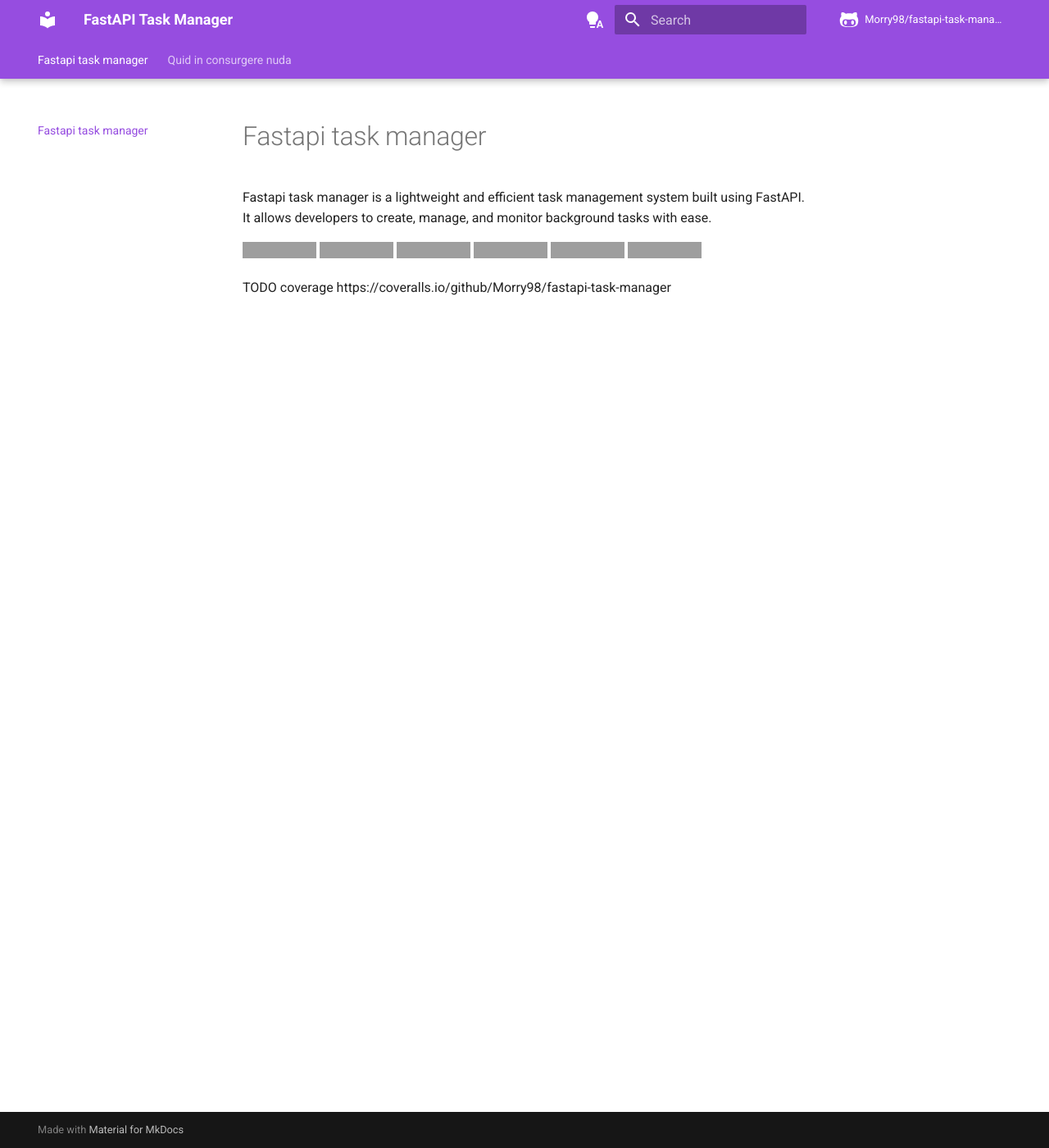
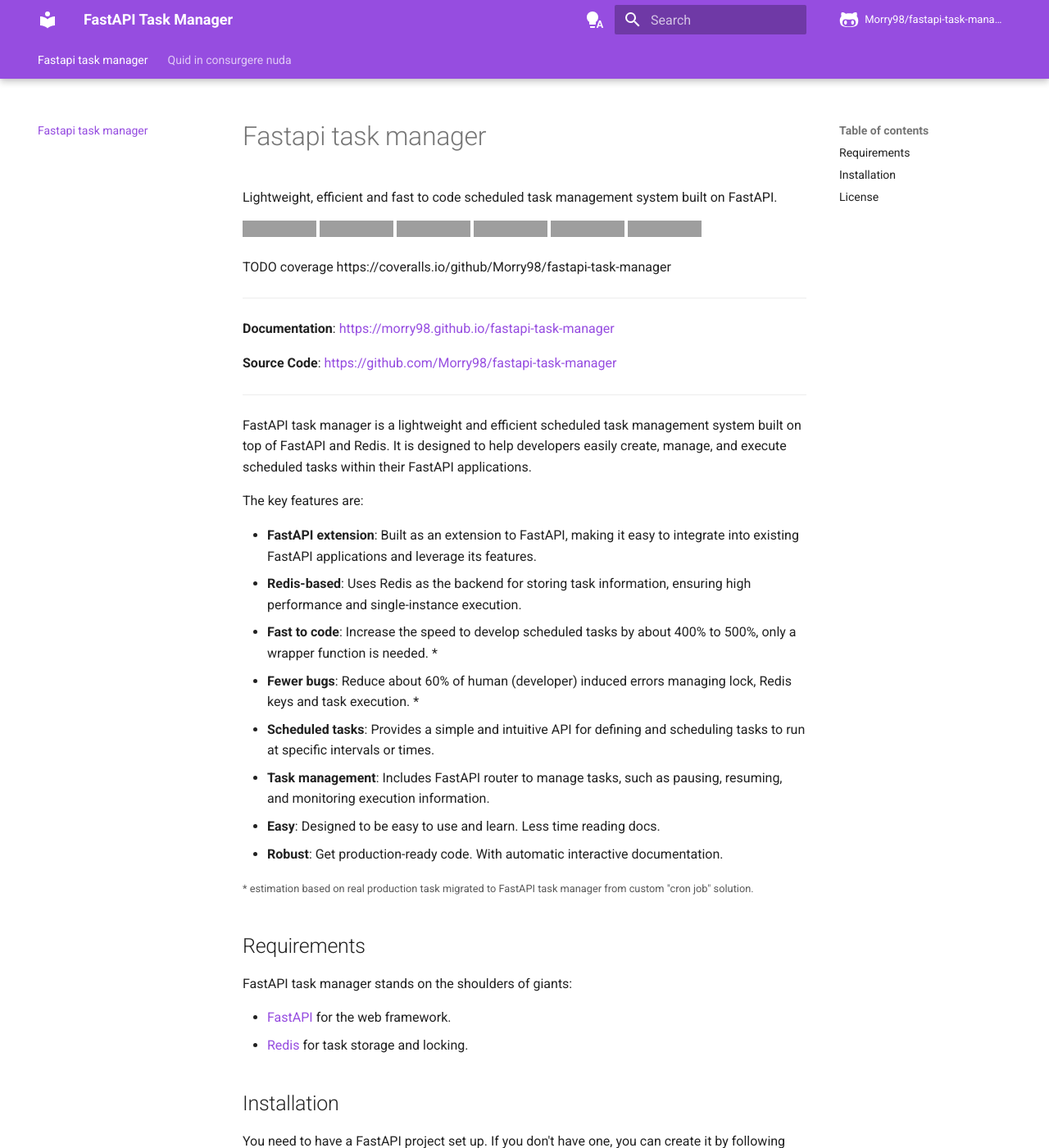
Before and after one commit to Morry98/fastapi-task-manager, an MkDocs documentation site: the page built from docs/docs/index.md, in a window 1280 px wide and 1400 px high. Shown: the whole window at 82% size. Built offline with MkDocs 1.6.1 and Material for MkDocs 9.7.7, drawn with Linux system fonts in a browser that asks for light colours; comment, search, counter and statistics services are not loaded; some of the changed text lies outside the part shown; grey boxes are pictures that could not be loaded.

Commit message:
update index.md and readme

````diff
--- a/docs/docs/index.md
+++ b/docs/docs/index.md
@@ -5,7 +5,7 @@
   - fastapi
   - fastapi task manager
 ---
-Fastapi task manager is a lightweight and efficient task management system built using FastAPI. It allows developers to create, manage, and monitor background tasks with ease.
+Lightweight, efficient and fast to code scheduled task management system built on FastAPI.
 
 ![PyPI - Version](https://img.shields.io/pypi/v/fastapi-task-manager?style=plastic&color=964de0)
 ![PyPI - Downloads](https://img.shields.io/pypi/dm/fastapi-task-manager?style=plastic&label=pypi%20download&color=964de0)
@@ -15,3 +15,50 @@
 ![Coveralls](https://img.shields.io/coverallsCoverage/github/morry98/fastapi-task-manager?style=plastic&color=964de0)
 
 TODO coverage https://coveralls.io/github/Morry98/fastapi-task-manager
+
+---
+
+**Documentation**: <a href="https://morry98.github.io/fastapi-task-manager" target="_blank">https://morry98.github.io/fastapi-task-manager</a>
+
+**Source Code**: <a href="https://github.com/Morry98/fastapi-task-manager" target="_blank">https://github.com/Morry98/fastapi-task-manager</a>
+
+---
+
+FastAPI task manager is a lightweight and efficient scheduled task management system built on top of FastAPI and Redis. It is designed to help developers easily create, manage, and execute scheduled tasks within their FastAPI applications.
+
+The key features are:
+
+* **FastAPI extension**: Built as an extension to FastAPI, making it easy to integrate into existing FastAPI applications and leverage its features.
+* **Redis-based**: Uses Redis as the backend for storing task information, ensuring high performance and single-instance execution.
+* **Fast to code**: Increase the speed to develop scheduled tasks by about 400% to 500%, only a wrapper function is needed. *
+* **Fewer bugs**: Reduce about 60% of human (developer) induced errors managing lock, Redis keys and task execution. *
+* **Scheduled tasks**: Provides a simple and intuitive API for defining and scheduling tasks to run at specific intervals or times.
+* **Task management**: Includes FastAPI router to manage tasks, such as pausing, resuming, and monitoring execution information.
+* **Easy**: Designed to be easy to use and learn. Less time reading docs.
+* **Robust**: Get production-ready code. With automatic interactive documentation.
+
+<small>* estimation based on real production task migrated to FastAPI task manager from custom "cron job" solution.</small>
+
+## Requirements { #requirements }
+
+FastAPI task manager stands on the shoulders of giants:
+
+* <a href="https://fastapi.tiangolo.com" class="external-link" target="_blank">FastAPI</a> for the web framework.
+* <a href="https://redis.io/" class="external-link" target="_blank">Redis</a> for task storage and locking.
+
+## Installation { #installation }
+
+You need to have a FastAPI project set up. If you don't have one, you can create it by following the <a href="https://fastapi.tiangolo.com/#installation" class="external-link" target="_blank">FastAPI installation tutorial</a>.
+Then install FastAPI task manager:
+
+<!-- termynal -->
+```console
+$ pip install fastapi-task-manager
+
+---> 100%
+Installed
+```
+
+## License
+
+This project is licensed under the terms of the MIT license.
--- a/mkdocs.yml
+++ b/mkdocs.yml
@@ -55,6 +55,7 @@
   - search
   - glightbox
   - awesome-pages  # automatically generate navigation from folder structure
+  - termynal
 
 markdown_extensions:
   - abbr
--- a/pyproject.toml
+++ b/pyproject.toml
@@ -52,6 +52,7 @@
     "mkdocs-material>=9.6.20",
     "pymdown-extensions>=10.16.1",
     "click<=8.2.1",
+    "termynal>=0.13.1",
 ]
 
 [build-system]
````
Also changed, not shown: README.md (+55 -18 lines), usage.md (added, +17 -0 lines), 1 other file.
